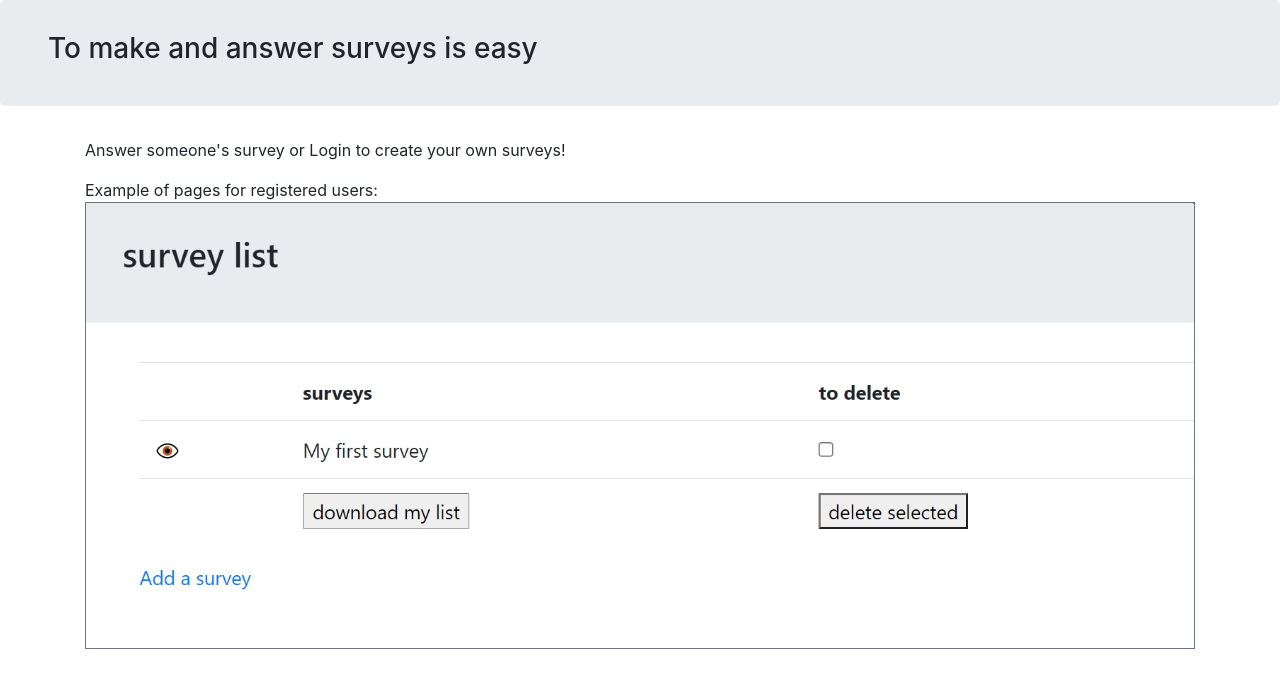
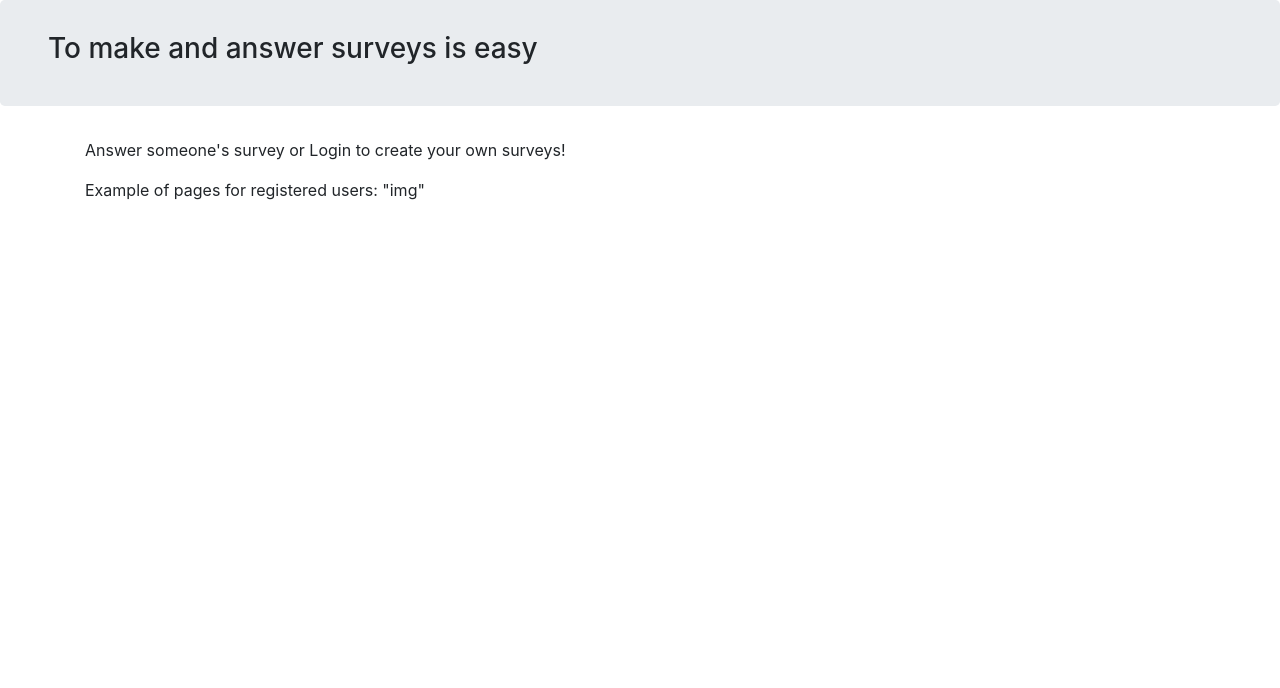
Before and after one commit to alina1412/survey_django, a Django app: page /survey_app/ in a window 1280 px wide. Shown: the part 56-744 px from the top of the page. Run offline with Django 4.2, Linux system fonts and the light colour scheme; some libraries are stand-ins or nearby versions.

Commit message:
without picture

```diff
--- a/static/templates/home.html
+++ b/static/templates/home.html
@@ -14,7 +14,8 @@
 
         <!-- <img src="{% static 'survey_app/images/example.jpg' %}" class="img-fluid"> -->
         Example of pages for registered users:
-        <img src="{% static 'images/example.jpg' %}" class="img-fluid border border-secondary">
+        "img"
+        <!-- <img src="{% static 'images/example.jpg' %}" class="img-fluid border border-secondary"> -->
 
 
 
```
